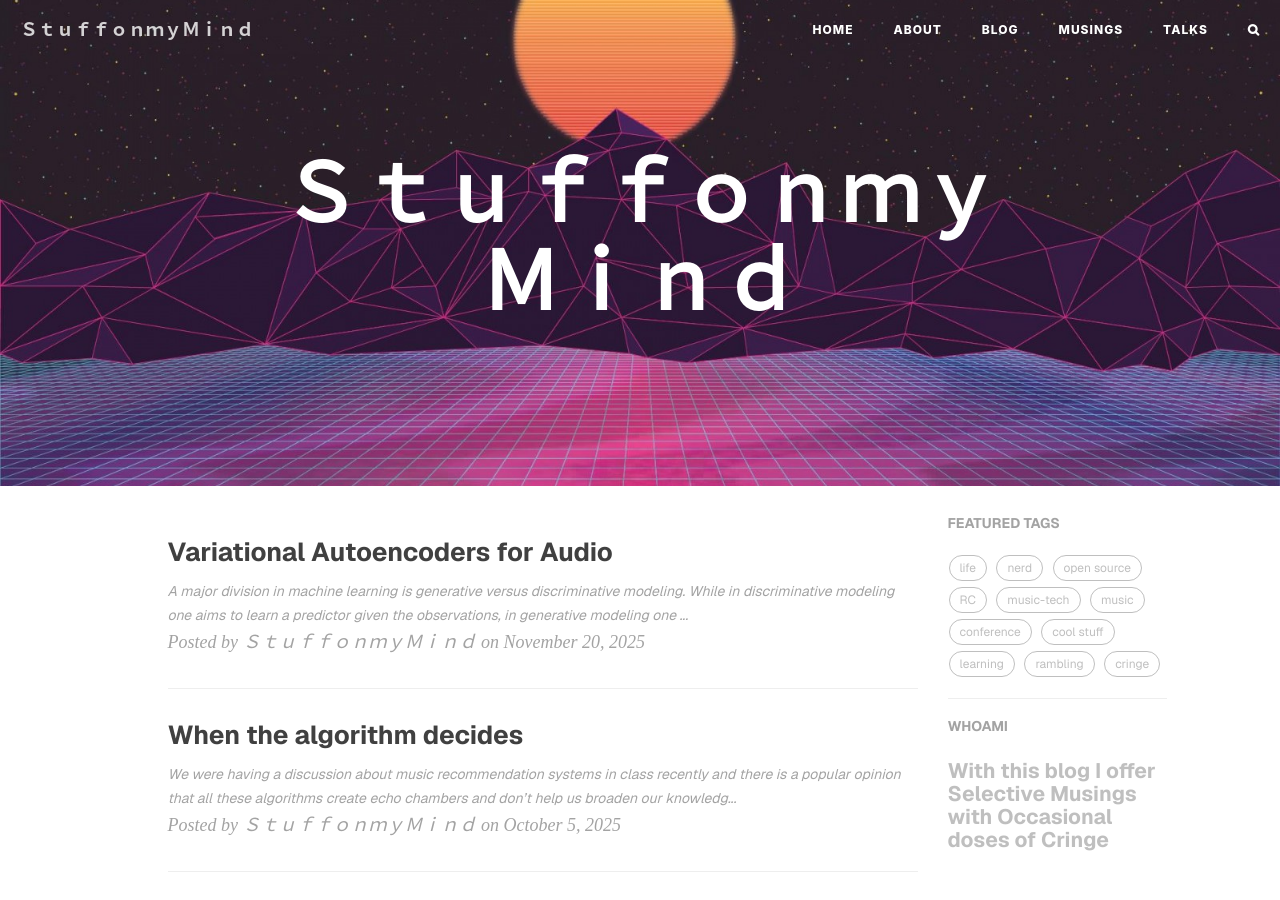
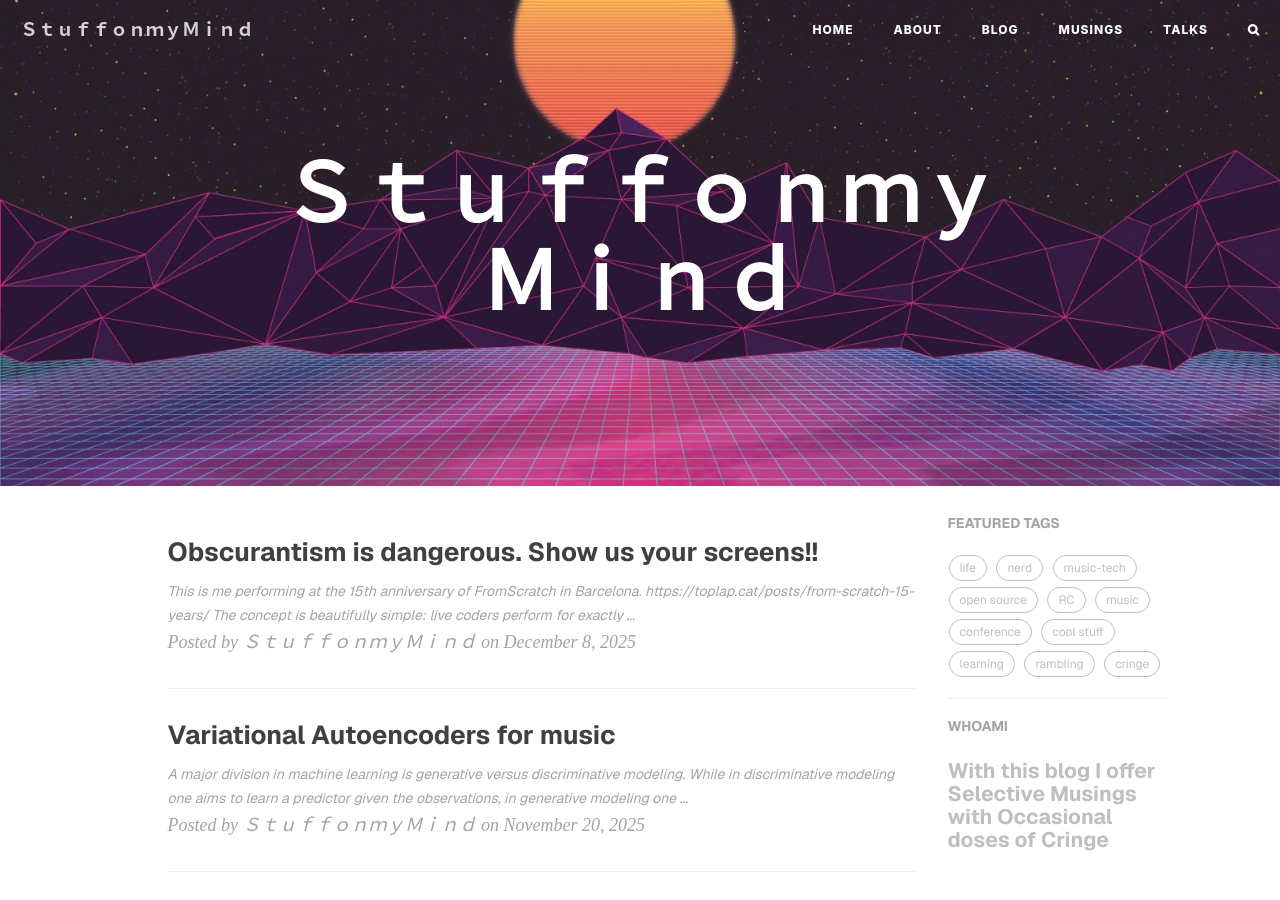
Before and after one commit to Sangarshanan/sangarshanan.github.io, a Jekyll site: the page built from index.html, in a window 1280 px wide and 900 px high. Built offline with Jekyll 4.4.1, drawn with Linux system fonts in a browser that asks for light colours; nearby versions of some CDN libraries; the list of posts is cut into pages by our own code; comment, search, counter and statistics services are not loaded; some of the changed text lies outside the part shown.

Commit message:
FromScratch

```diff
--- a/_posts/2025-11-20-vae.md
+++ b/_posts/2025-11-20-vae.md
@@ -1,6 +1,6 @@
 ---
 layout: post
-title: "Variational Autoencoders for Audio"
+title: "Variational Autoencoders for music"
 comments: false
 keywords: "Learn"
 tags:
@@ -10,7 +10,7 @@ tags:
 
 A major division in machine learning is generative versus discriminative modeling. While in discriminative modeling one aims to learn a predictor given the observations, in generative modeling one aims to solve the more general problem of learning a joint distribution over all the variables.
 
-As a hater of AI music, Why should I care About Generative Models? Well, when used right, they are pretty good tools.
+As a hater of AI music, Why should I care About generative models? Well, when used right, they are pretty good tools.
 
 - **Scientific Understanding:** When meteorologists model weather, they don't just predict "rain or shine." They model the underlying physics - pressure systems, temperature gradients, moisture flows. That's generative modeling!
 - **Causal Relations:** Generative models naturally express cause and effect. Understanding the generative process of earthquakes helps us use it anywhere in the world.
--- /dev/null
+++ b/_posts/2025-12-08-from-scratch.md
@@ -0,0 +1,32 @@
+---
+layout: post
+title: "Obscurantism is dangerous. Show us your screens!!"
+comments: false
+keywords: "Learn"
+tags:
+    - music-tech
+    - life
+---
+
+This is me performing at the 15th anniversary of FromScratch in Barcelona. <https://toplap.cat/posts/from-scratch-15-years/>
+
+<video width="600" height="500" controls>
+  <source src="/img/in-post/from-scratch.mp4" type="video/mp4">
+</video>
+
+
+The concept is beautifully simple: live coders perform for exactly 9 minutes, starting from a completely blank screen. Whatever they create in those 9 minutes—regardless of the outcome—earns them applause from the entire audience! This was my second FromScratch event, and I think it's become my favorite format for livecoding gatherings for several compelling reasons.
+
+You can prepare, but you'll always end up improvising. In my first session, I meticulously planned my performance and rehearsed it a few times. However, when I stepped on stage, made a syntax error that prevented one of my loops from running. From that moment on, I started to improvise the rest of my set, experimenting with existing loops and making new sounds I had never rehearsed before.
+
+The performance is much more creative and intimate! You see the artist start from the blank plate, you have access nor just to their creative process, but their mistakes, their wins, their techniques, It ties you to the performance a whole lot than just running a bunch of pre written code.
+
+It's the perfect experimental environment for learning. As someone eager to learn new livecoding languages or test out new tools, FromScratch is an ideal sandbox. After just two sessions, I'm already conceptualizing custom Strudel functions for frequently used sounds that could streamline my code! This hands on, pressure filled approach accelerates my understanding of the language far beyond traditional learning methods.
+
+It democratizes live coding in a unique way. For beginners, this creates a zero-pressure environment! You're guaranteed to finish with applause, no matter what happens. For expert livecoders? You have just 9 minutes starting from nothing. This format levels the playing field, making the community more inclusive and welcoming to newcomers.
+
+The Barcelona scene is incredibly supportive. It was inspiring to see livecoding concerts happening regularly, often with government funding to promote experimental arts. The city has numerous venues that actively welcome these events, frequently offering their spaces for free!
+
+This makes me reflect on the scene back home. We don't have regular livecoding meetups in India due to challenges around finding spaces and recovering the costs. We've had semi regular gatherings and a few full-fledged algoraves, but nothing consistent like this. I feel like India really needs FromScratch! I hope to bring this practice back with me somehow.
+
+There is this research paper that beautifully explores the possibilities and consequences of FromScratch, drawing from the experiences of livecoding communities in Mexico City and Barcelona: <https://zenodo.org/records/3939206>
```
Also changed, not shown: 1 other file.
